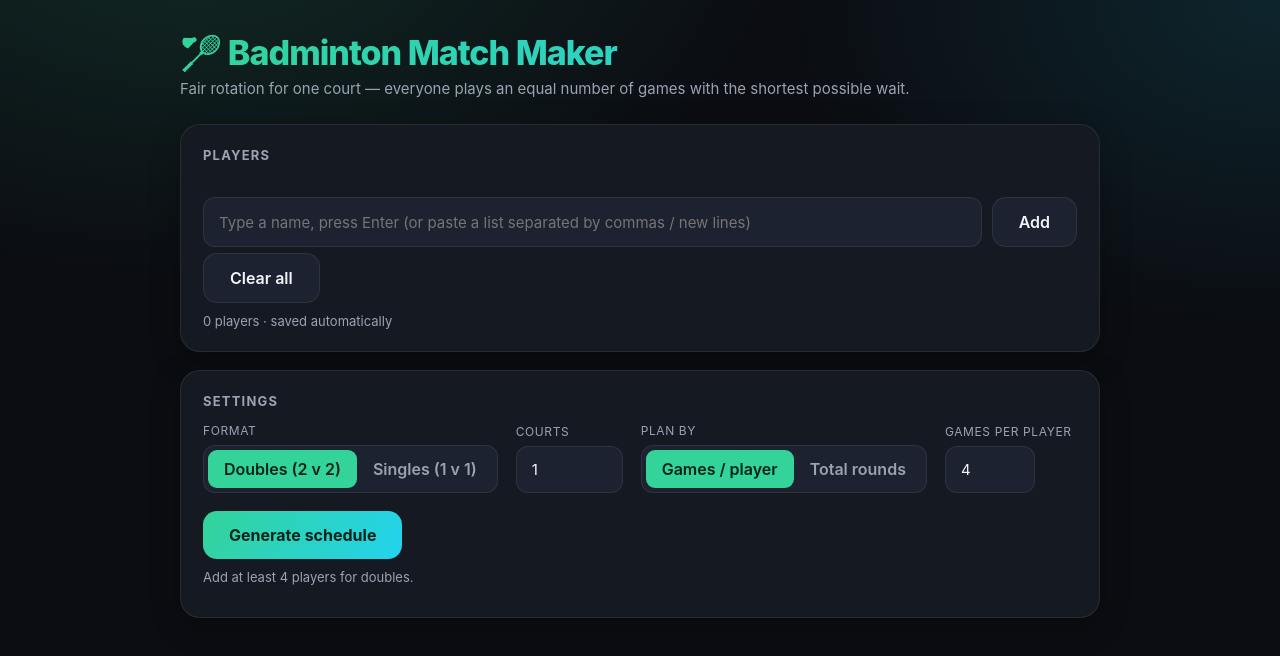
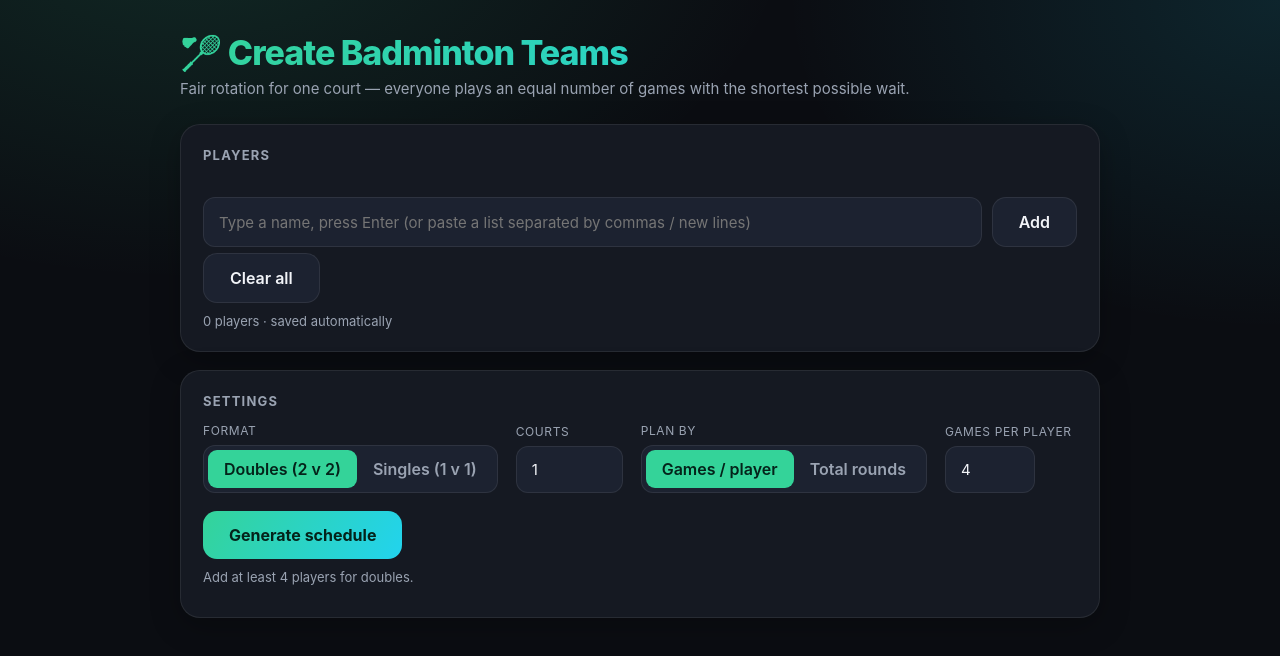
Before and after one commit to vineethgupthab/badminton, a plain HTML site: page index.html in a window 1280 px wide. Drawn offline with Linux system fonts and the light colour scheme.

Commit message:
Change header title to 'Create Badminton Teams'

```diff
--- a/index.html
+++ b/index.html
@@ -244,7 +244,7 @@
 </div>
 <div class="wrap">
   <header>
-    <h1>🏸 Badminton Match Maker</h1>
+    <h1>🏸 Create Badminton Teams</h1>
     <div class="tag">Fair rotation for one court — everyone plays an equal number of games with the shortest possible wait.</div>
   </header>
 
```
